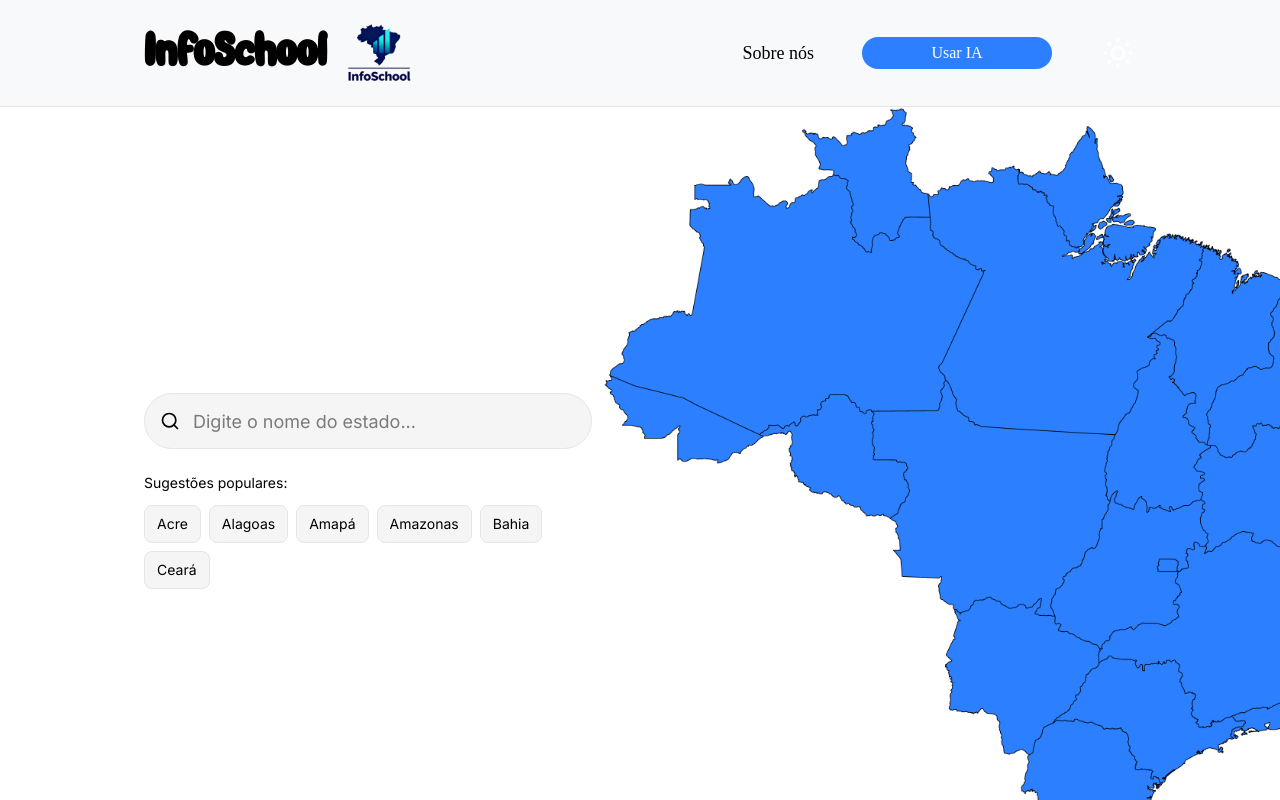
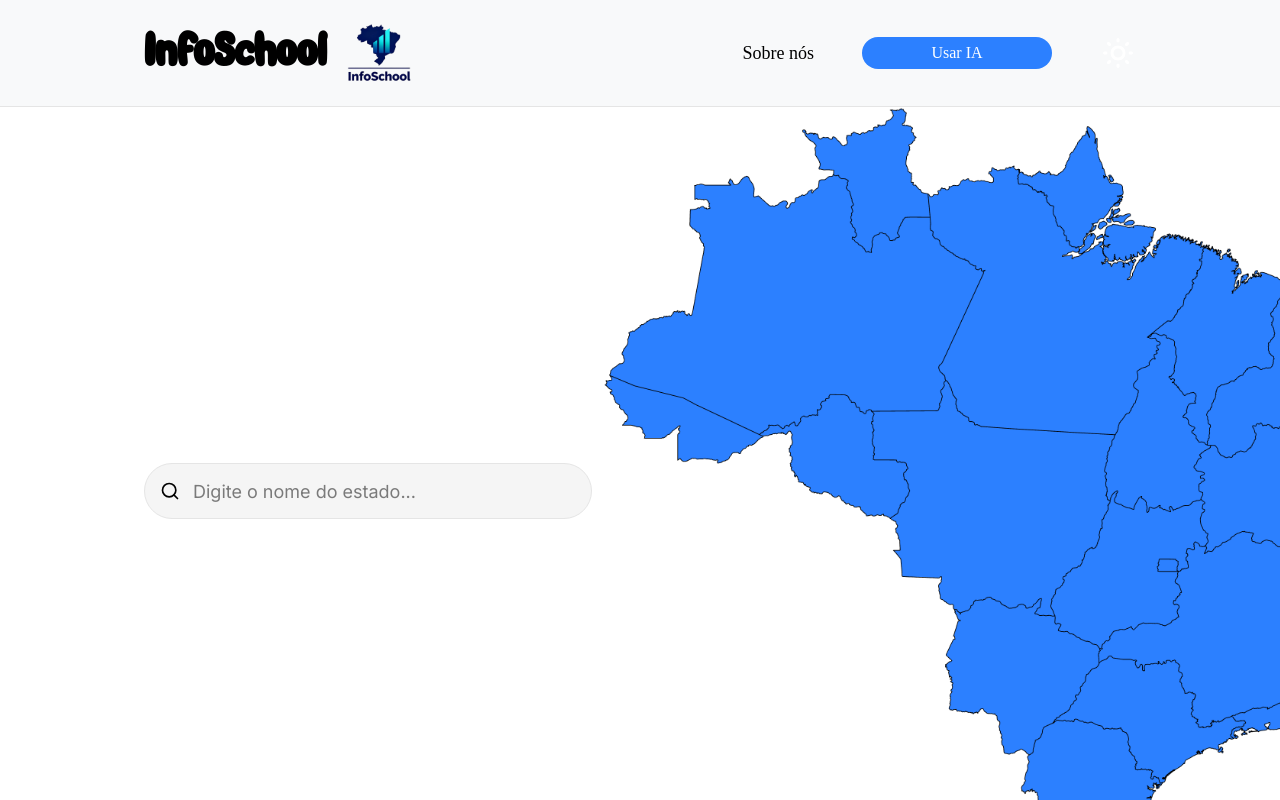
Before and after one commit to unb-mds/2025-2-InfoSchool, a Next.js app in the folder front-end/: page /mapa in a window 1280 px wide. Shown: the top 800 px of the page. Built offline with nearby package versions, Linux system fonts and the light colour scheme; a web font is replaced by a local one.

Commit message:
fix: Corrige sobreposição do mapa no footer e remove sugestões
- Adiciona as classes `relative` e `z-10` ao footer para estabelecer um novo contexto de empilhamento, garantindo que ele seja renderizado acima do mapa.
- Remove a seção de sugestões da página-mapa para simplificar a interface.

```diff
--- a/front-end/src/app/mapa/page.tsx
+++ b/front-end/src/app/mapa/page.tsx
@@ -1,5 +1,5 @@
 'use client';
-import { Search } from 'lucide-react'; // ⬅️ Este import está correto
+import { Search } from 'lucide-react';
 import Image from 'next/image';
 import { useState, useEffect } from 'react';
 import { useRouter } from 'next/navigation';
@@ -41,11 +41,13 @@ export default function MapaPage() {
     { nome: "Tocantins", sigla: "TO" }
   ];
 
-  // Filtrar estados baseado no termo de pesquisa
-  const filteredEstados = estadosBrasileiros.filter(estado =>
+  // ⚡ **MUDANÇA PRINCIPAL:** Mostrar todos os estados quando clicar, filtrar quando digitar
+  const filteredEstados = searchTerm
+    ? estadosBrasileiros.filter(estado =>
         estado.nome.toLowerCase().includes(searchTerm.toLowerCase()) ||
         estado.sigla.toLowerCase().includes(searchTerm.toLowerCase())
-  );
+      )
+    : estadosBrasileiros; // ⬅️ MOSTRA TODOS quando searchTerm estiver vazio
 
   // Função para navegar para a página do estado
   const navegarParaEstado = (sigla: string) => {
@@ -98,7 +100,9 @@ export default function MapaPage() {
                     setSearchTerm(e.target.value);
                     setShowSuggestions(true);
                   }}
-                  onFocus={() => setShowSuggestions(true)}
+                  onFocus={() => {
+                    setShowSuggestions(true); // ⬅️ MOSTRA SUGESTÕES AO CLICAR
+                  }}
                   onBlur={() => setTimeout(() => setShowSuggestions(false), 200)}
                   onKeyDown={(e) => {
                     if (e.key === 'Enter' && filteredEstados.length > 0) {
@@ -108,11 +112,16 @@ export default function MapaPage() {
                 />
               </div>
 
-              {/* Sugestões */}
-              {showSuggestions && searchTerm && (
+              {/* Sugestões - Agora mostra TODOS os estados ao clicar */}
+              {showSuggestions && (
                 <div className="absolute top-full left-0 right-0 mt-2 max-h-60 overflow-y-auto z-50 shadow-theme bg-card border border-theme rounded-lg">
-                  {filteredEstados.length > 0 ? (
-                    filteredEstados.map((estado) => (
+                  {filteredEstados.length > 0 ? (<>
+
+
+
+
+                      {/* Lista de estados */}
+                      {filteredEstados.map((estado) => (
                         <button
                           key={estado.sigla}
                           className="w-full text-left px-4 py-3 transition-colors duration-300 border-b border-theme last:border-b-0 hover:bg-card-alt cursor-pointer"
@@ -129,37 +138,16 @@ export default function MapaPage() {
                             </span>
                           </div>
                         </button>
-                    ))
+                      ))}
+                    </>
                   ) : (
                     <div className="px-4 py-3 text-center text-gray-theme">
-                      Nenhum estado encontrado
+                      Nenhum estado encontrado para "{searchTerm}"
                     </div>
                   )}
                 </div>
               )}
 
-              {/* Sugestões Populares */}
-              {!searchTerm && (
-                <div className="mt-6">
-                  <p className="text-sm mb-3 text-gray-theme">
-                    Sugestões populares:
-                  </p>
-                  <div className="flex flex-wrap gap-2">
-                    {estadosBrasileiros.slice(0, 6).map((estado) => (
-                      <button
-                        key={estado.sigla}
-                        className="px-3 py-2 rounded-lg text-sm transition-colors duration-300 border border-theme bg-card text-text hover:bg-card-alt cursor-pointer"
-                        onClick={() => {
-                          setSearchTerm(estado.nome);
-                          navegarParaEstado(estado.sigla);
-                        }}
-                      >
-                        {estado.nome}
-                      </button>
-                    ))}
-                  </div>
-                </div>
-              )}
             </div>
           </div>
 
--- a/front-end/src/app/municipios/[slug]/page.tsx
+++ b/front-end/src/app/municipios/[slug]/page.tsx
@@ -120,7 +120,7 @@ export default function PaginaMunicipio({ params }: PageProps) {
         // Limpeza agressiva para remover todos os estilos que possam causar conflito.
         const cleanedSvgData = svgData
             .replace(/<style[^>]*>[\s\S]*?<\/style>/gi, '', ) // Remove blocos <style>
-            .replace(/<defs>.*?<\/defs>/gs, '')
+            .replace(/<defs>.*?<\/defs>/g, '')
             .replace(/style="[^"]*"/g, '')
             .replace(/fill="[^"]*"/g, '')
             .replace(/stroke="[^"]*"/g, '');
--- a/front-end/src/modules/shared/components/Footer/Footer.tsx
+++ b/front-end/src/modules/shared/components/Footer/Footer.tsx
@@ -1,7 +1,7 @@
 'use client';
 export default function Footer() {
   return (
-    <footer className="bg-card border-t border-theme mt-auto transition-colors duration-500">
+    <footer className="bg-card border-t border-theme mt-auto transition-colors duration-500 relative z-10">
       <div className="max-w-7xl mx-auto px-4 py-4 md:py-6">
         <div className="text-center">
           <p className="text-text-secondary text-sm md:text-base transition-colors duration-500">
```
Lines whose indentation alone changed are shown as unchanged.
